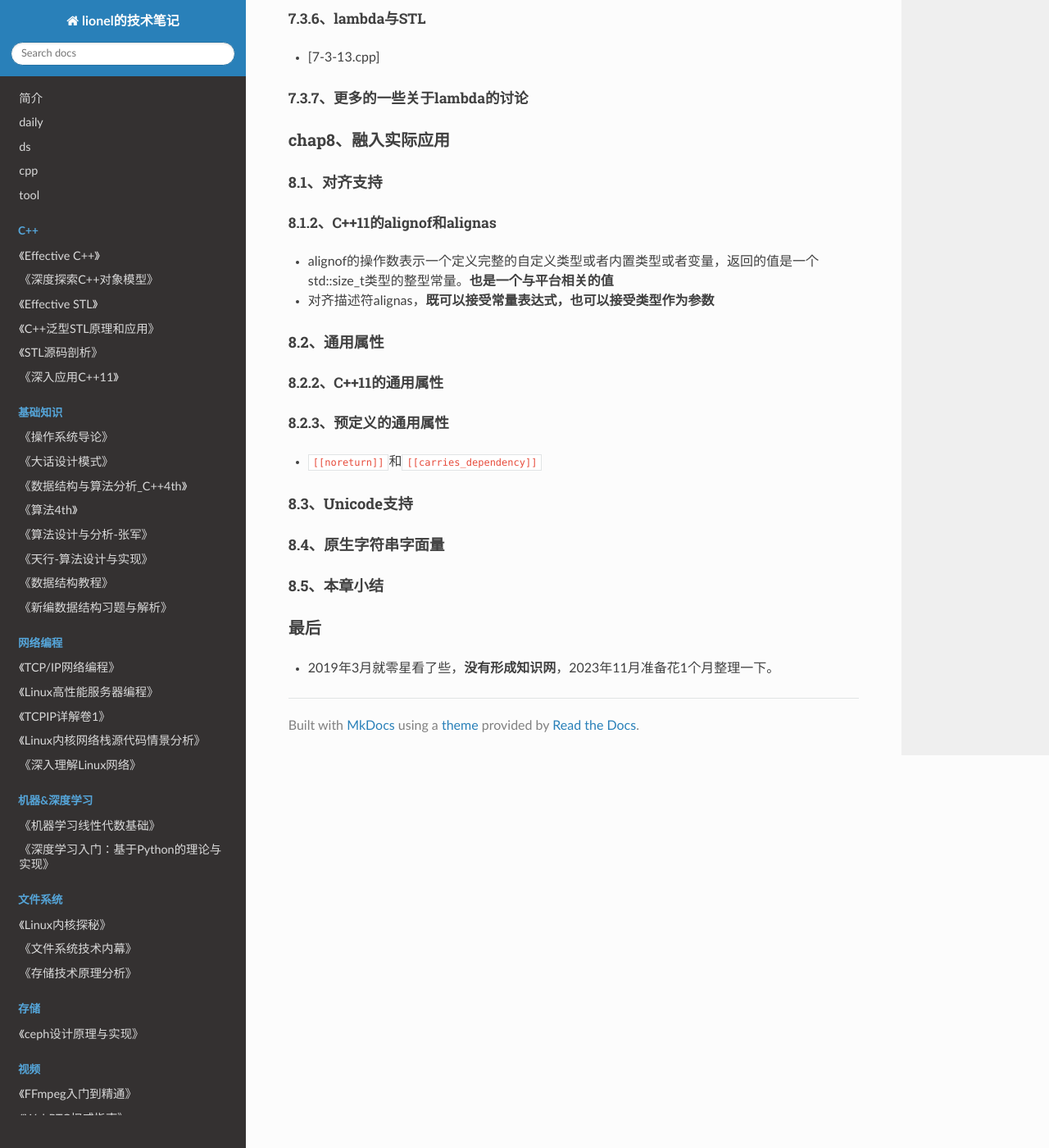
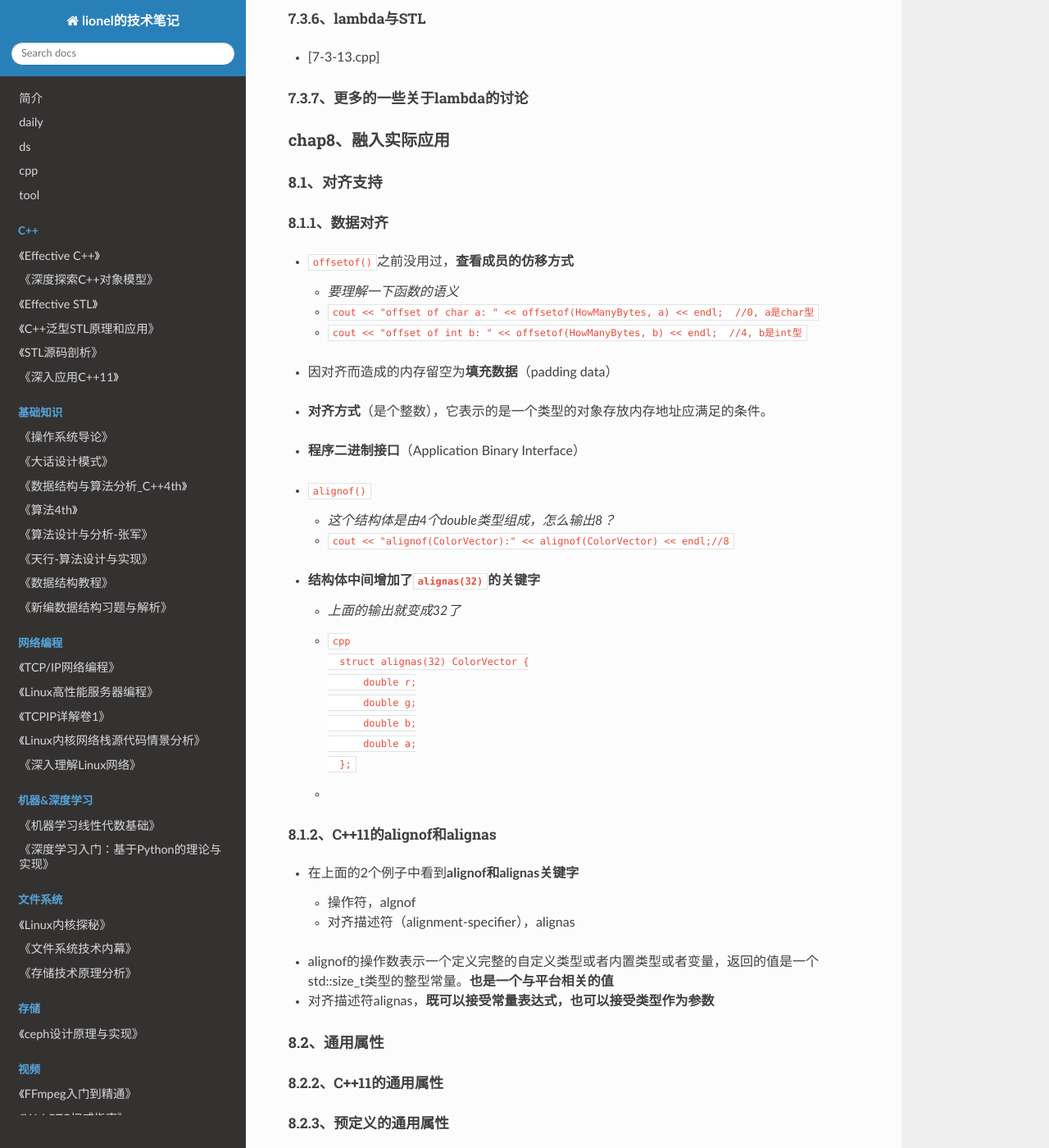
Before and after one commit to wolflion/booknotes, an MkDocs documentation site: the page built from docs/22C++modern/深入理解C++11.md, in a window 1280 px wide and 1400 px high, scrolled down 13735 px. Shown: the whole window at 82% size. Built offline with MkDocs 1.6.1, drawn with Linux system fonts in a browser that asks for light colours; nearby versions of some CDN libraries; some of the changed text lies outside the part shown.

Commit message:
Update 深入理解C++11.md

````diff
--- a/docs/22C++modern/深入理解C++11.md
+++ b/docs/22C++modern/深入理解C++11.md
@@ -548,7 +548,45 @@ decltype((i)) b;  // b int &，无法编译通过
 
 #### 8.1、对齐支持
 
+##### 8.1.1、数据对齐
+
++ `offsetof()`之前没用过，**查看成员的仿移方式**
+
+  + *要理解一下函数的语义*
+  + `cout << "offset of char a: " << offsetof(HowManyBytes, a) << endl;  //0, a是char型`
+  + `cout << "offset of int b: " << offsetof(HowManyBytes, b) << endl;  //4, b是int型`
+
++ 因对齐而造成的内存留空为**填充数据**（padding data）
+
++ **对齐方式**（是个整数），它表示的是一个类型的对象存放内存地址应满足的条件。
+
++ **程序二进制接口**（Application Binary Interface）
+
++ `alignof()`
+
+  + *这个结构体是由4个double类型组成，怎么输出8？*
+  + `cout << "alignof(ColorVector):" << alignof(ColorVector) << endl;//8`
+
++ **结构体中间增加了`alignas(32)`的关键字**
+
+  + *上面的输出就变成32了*
+
+  + ```cpp
+    struct alignas(32) ColorVector {
+    	double r;
+    	double g;
+    	double b;
+    	double a;
+    };
+    ```
+
+  +
+
 ##### 8.1.2、C++11的alignof和alignas
+
++ 在上面的2个例子中看到**alignof和alignas关键字**
+  + 操作符，algnof
+  + 对齐描述符（alignment-specifier），alignas
 
 + alignof的操作数表示一个定义完整的自定义类型或者内置类型或者变量，返回的值是一个std::size_t类型的整型常量。**也是一个与平台相关的值**
 + 对齐描述符alignas，**既可以接受常量表达式，也可以接受类型作为参数**
@@ -559,7 +597,12 @@ decltype((i)) b;  // b int &，无法编译通过
 
 ##### 8.2.3、预定义的通用属性
 
-+ `[[noreturn]]`和`[[carries_dependency]]`
++ *这两个知识点，都没太见过，不是很熟悉*
+
++ `[[noreturn]]`
+  + 用于标识不会返回的函数的
+  + 用于标识那些不会将控制流返回给原调用函数的函数
++ `[[carries_dependency]]`
 
 #### 8.3、Unicode支持
 
````
